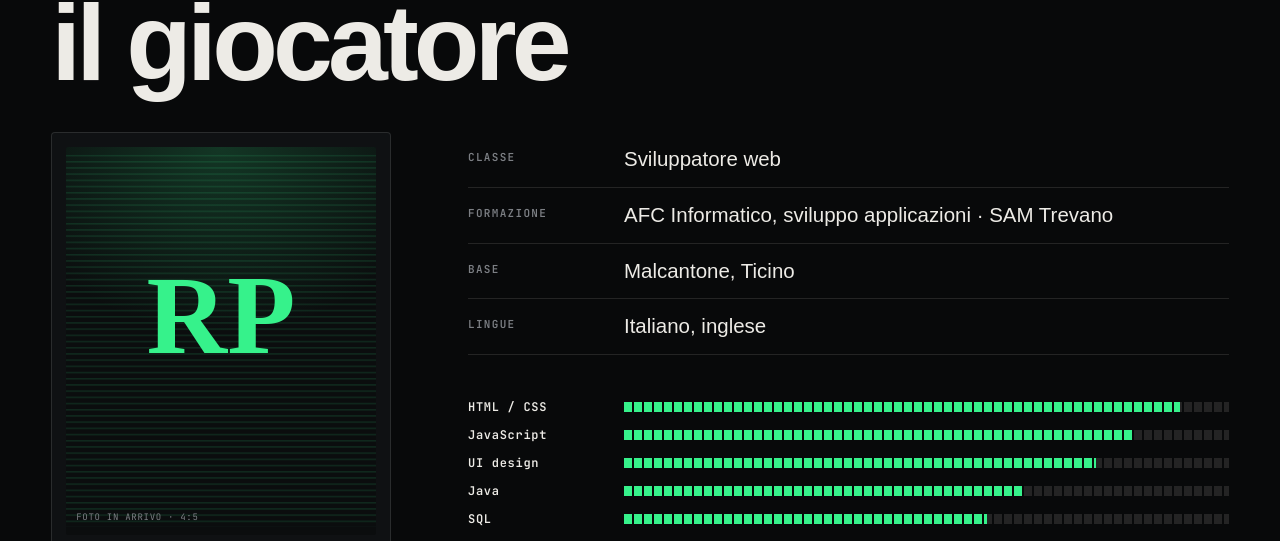
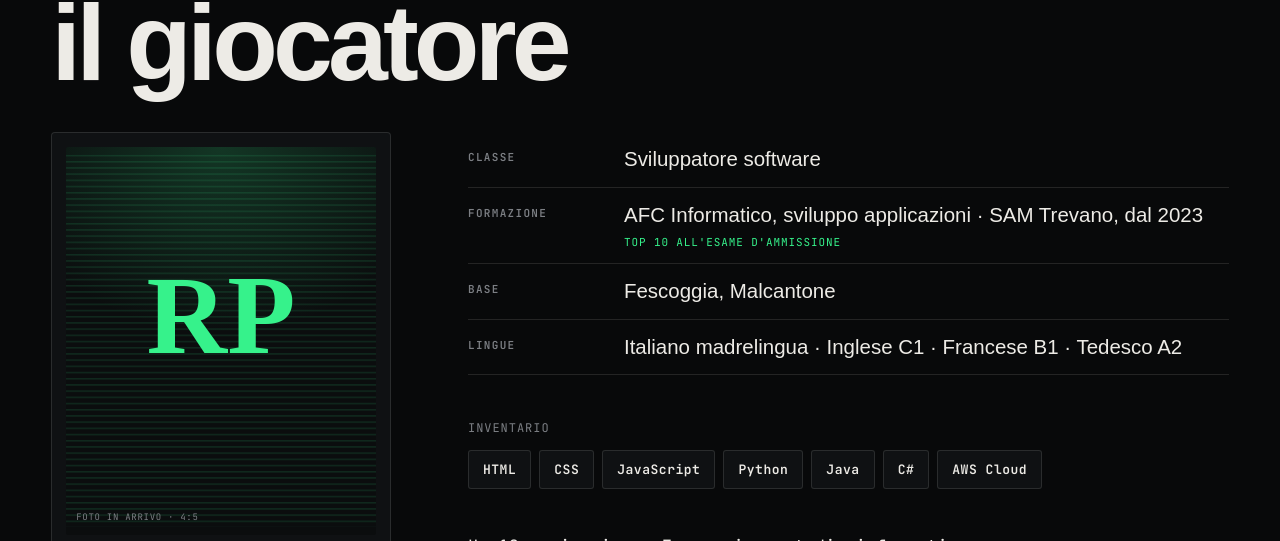
Before and after one commit to RamonPegoretti/myLandingPage, a plain HTML site: page index.html in a window 1280 px wide. Shown: the part 1081-1622 px from the top of the page. Drawn offline with nearby package versions, Linux system fonts and the light colour scheme; animation ran at ten frames a second; a web font is replaced by a local one.

Commit message:
Fill the about-me level from Ramon's CV
Real training (AFC at SAM Trevano since 2023, top 10 entrance exam),
base, language levels, skills as an inventory instead of invented bars,
bio written from his work experience.

Co-Authored-By: Claude Opus 5.5 <noreply@anthropic.com>
Claude-Session: https://claude.ai/code/session_01GQ2BLgXk48QWdZHjpBtHiN

```diff
--- a/i18n.js
+++ b/i18n.js
@@ -19,13 +19,15 @@ window.I18N = {
     "l1.title": "Select your player",
     "l1.photo": "PHOTO COMING · 4:5",
     "l1.class": "Class",
-    "l1.classv": "Web developer",
+    "l1.classv": "Software developer",
     "l1.school": "Training",
-    "l1.schoolv": "Swiss IT apprenticeship (AFC), application development · SAM Trevano",
+    "l1.schoolv": "Swiss IT apprenticeship (AFC), software development · SAM Trevano, since 2023",
+    "l1.rank": "Top 10 in the entrance exam",
+    "l1.inv": "INVENTORY",
     "l1.base": "Base",
     "l1.lang": "Languages",
-    "l1.langv": "Italian, English",
-    "l1.bio": "I'm 18 and I study IT in Trevano. By day I write code, in the evening I fence épée. Fencing taught me something that also works on the web: the one who is precise and fast wins.",
+    "l1.langv": "Italian native · English C1 · French B1 · German A2",
+    "l1.bio": "I'm 18, I live in Fescoggia and I study IT at SAM Trevano. Before code, I worked in a mountain hut and in the woods, so I know what real customers, tight schedules and finishing a job properly mean. In my free time I fence (Swiss top 20) and play chess.",
     "l2.title": "Put your site together.",
     "l2.lead": "Pick a style and the sections you need. The preview uses my real templates.",
     "l2.style": "01 · Style",
--- a/index.html
+++ b/index.html
@@ -105,21 +105,20 @@
 
     <div class="player__stats">
       <dl class="sheet">
-        <div><dt data-i18n="l1.class">Classe</dt><dd data-i18n="l1.classv">Sviluppatore web</dd></div>
-        <div><dt data-i18n="l1.school">Formazione</dt><dd><span data-gap="cv" data-i18n="l1.schoolv">AFC Informatico, sviluppo applicazioni · SAM Trevano</span></dd></div>
-        <div><dt data-i18n="l1.base">Base</dt><dd>Malcantone, Ticino</dd></div>
-        <div><dt data-i18n="l1.lang">Lingue</dt><dd data-i18n="l1.langv">Italiano, inglese</dd></div>
+        <div><dt data-i18n="l1.class">Classe</dt><dd data-i18n="l1.classv">Sviluppatore software</dd></div>
+        <div><dt data-i18n="l1.school">Formazione</dt><dd><span data-i18n="l1.schoolv">AFC Informatico, sviluppo applicazioni · SAM Trevano, dal 2023</span><small class="sheet__note mono" data-i18n="l1.rank">Top 10 all'esame d'ammissione</small></dd></div>
+        <div><dt data-i18n="l1.base">Base</dt><dd>Fescoggia, Malcantone</dd></div>
+        <div><dt data-i18n="l1.lang">Lingue</dt><dd data-i18n="l1.langv">Italiano madrelingua · Inglese C1 · Francese B1 · Tedesco A2</dd></div>
       </dl>
 
-      <ul class="bars" aria-label="Competenze" data-gap="cv" data-wire="skills.map(s =&gt; &lt;Bar/&gt;)" style="--d:0">
-        <li style="--v:.92"><span>HTML / CSS</span><i></i></li>
-        <li style="--v:.84"><span>JavaScript</span><i></i></li>
-        <li style="--v:.78"><span>UI design</span><i></i></li>
-        <li style="--v:.66"><span>Java</span><i></i></li>
-        <li style="--v:.6"><span>SQL</span><i></i></li>
-      </ul>
+      <div class="inv" data-wire="inventory.map(Slot)" style="--d:0">
+        <p class="mono dim" data-i18n="l1.inv">INVENTARIO</p>
+        <ul aria-label="Competenze tecniche">
+          <li>HTML</li><li>CSS</li><li>JavaScript</li><li>Python</li><li>Java</li><li>C#</li><li>AWS Cloud</li>
+        </ul>
+      </div>
 
-      <p class="bio" data-i18n="l1.bio">Ho 18 anni e studio informatica a Trevano. Di giorno scrivo codice, la sera tiro di spada. Dalla scherma ho imparato una cosa che vale anche per il web: vince chi è preciso e veloce.</p>
+      <p class="bio" data-i18n="l1.bio">Ho 18 anni, vivo a Fescoggia e studio informatica alla SAM Trevano. Prima del codice ho lavorato in un rifugio di montagna e nei boschi: so cosa vuol dire avere clienti veri, orari stretti e un lavoro da finire bene. Nel tempo libero faccio scherma, nella top 20 svizzera, e gioco a scacchi.</p>
     </div>
   </div>
 </section>
--- a/style.css
+++ b/style.css
@@ -102,7 +102,16 @@ html:not(.js) .sr-title{position:static;width:auto;height:auto;display:block;fon
 .sheet{margin:0;display:grid}
 .sheet div{display:grid;grid-template-columns:140px 1fr;gap:16px;padding:14px 0;border-bottom:1px solid var(--line)}
 .sheet dt{font:600 11px var(--mono);letter-spacing:.12em;text-transform:uppercase;color:var(--dim);padding-top:4px}
-.sheet dd{margin:0;font:400 clamp(17px,1.6vw,22px)/1.3 var(--display)}
+.sheet dd{margin:0;text-wrap:balance;font:400 clamp(17px,1.6vw,22px)/1.3 var(--display)}
+.sheet__note{display:block;margin-top:6px;color:var(--green);font-size:11px}
+.inv{margin:44px 0}
+.inv ul{list-style:none;margin:12px 0 0;padding:0;display:flex;flex-wrap:wrap;gap:8px}
+.inv li{font:600 13px var(--mono);letter-spacing:.04em;padding:10px 14px;border:1px solid var(--line);border-radius:3px;background:var(--bg-2);
+  transition:transform .5s var(--ease),opacity .5s var(--ease),border-color .2s}
+.inv li:hover{border-color:var(--green);color:var(--green)}
+.js .level:not(.unlocked) .inv li{opacity:0;transform:translateY(10px) scale(.9)}
+.inv li:nth-child(2){transition-delay:40ms}.inv li:nth-child(3){transition-delay:80ms}.inv li:nth-child(4){transition-delay:120ms}
+.inv li:nth-child(5){transition-delay:160ms}.inv li:nth-child(6){transition-delay:200ms}.inv li:nth-child(7){transition-delay:240ms}
 .bars{list-style:none;padding:0;margin:44px 0;display:grid;gap:12px}
 .bars li{display:grid;grid-template-columns:140px 1fr;gap:16px;align-items:center;font:600 12px var(--mono);letter-spacing:.06em}
 .bars i{height:10px;background:repeating-linear-gradient(90deg,var(--line) 0 8px,transparent 8px 10px);position:relative}
@@ -309,7 +318,7 @@ html:not(.js) .sr-title{position:static;width:auto;height:auto;display:block;fon
 }
 
 /* ============ compile effect: wireframe → real content ============ */
-.sheet,.bars,.bio,.price,.powerups,.links,.quest{position:relative}
+.sheet,.inv,.bio,.price,.powerups,.links,.quest{position:relative}
 .js [data-wire]::after{content:attr(data-wire);position:absolute;inset:0;z-index:3;pointer-events:none;
   display:flex;align-items:flex-start;padding:10px 12px;font:600 11px var(--mono);letter-spacing:.02em;color:var(--green);
   background:
```
Also changed, not shown: 1 other file.
